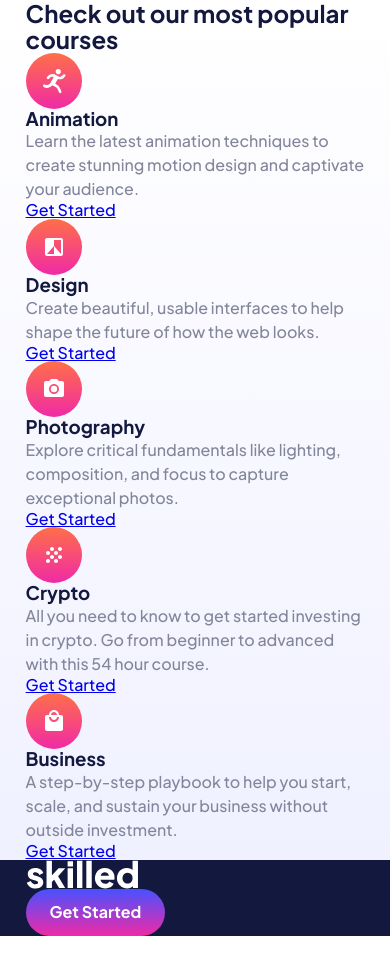
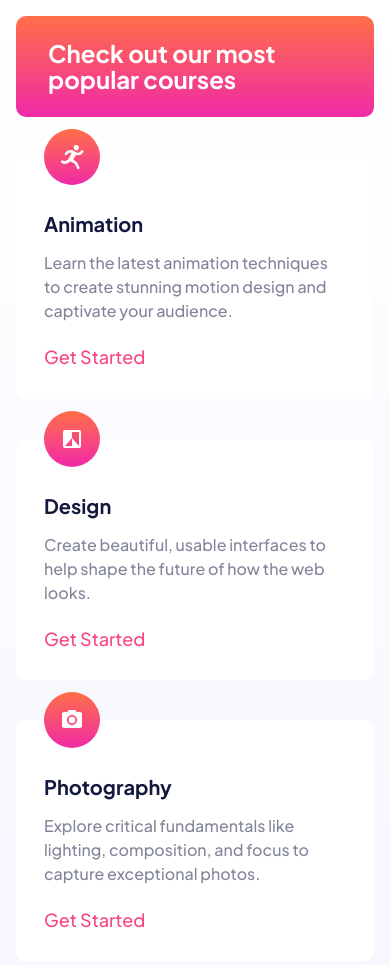
Before and after one commit to MattPahuta/skilled-elearning-webpage, a plain HTML site: page index.html in a window 390 px wide. Shown: the top 965 px of the page. Before the commit the page ends 936 px from the top, so only its background shows below. Drawn offline with Linux system fonts and the light colour scheme.

Commit message:
Add courses grid styles and layout, update header and footer on mobile

```diff
--- a/css/style.css
+++ b/css/style.css
@@ -39,6 +39,8 @@
   --fs-heading-med: 2rem;
   /* Heading (S) - 24px/28px line height */
   --fs-heading-sml: 1.5rem;
+  /* Heading (XS) - 20px/25.2px line height */
+  --fs-heading-xs: 1.25rem;
   /* Body (M) - 18px/28px line height */
   --fs-body-med: 1.125rem;
   /* Body (S) - 16px/28px line height */
@@ -99,7 +101,7 @@ body {
 .container {
   margin-inline: auto;
   /* adjust padding values */
-  padding-inline: 1.6rem;
+  padding-inline: 1rem;
   max-width: 90em;
 }
 
@@ -138,6 +140,7 @@ h1, h2, h3, h4 {
 }
 
 p {
+  font-size: var(--fs-body-sml);
 	font-weight: 500;
 	line-height: 1.5;
 	color: var(--clr-text);
@@ -214,11 +217,12 @@ p {
 .header {
   /* check  need for this */
   overflow: hidden;
+  padding-top: 1rem;
 }
 
-.navigation {
+/* .navigation {
   padding-block: 2.5em;
-}
+} */
 
 .nav-items {
   justify-content: space-between;
@@ -296,13 +300,63 @@ p {
 
 /* courses section */
 .courses {
-
+  padding-bottom: 5rem;
   background: linear-gradient(180deg, #FFFFFF 0%, #F0F1FF 100%)
 }
+
+.courses-grid {
+  row-gap: 2.5rem;
+}
+
+.courses-header {
+  background: var(--bg-gradient-1);
+  border-radius: .625rem;
+  padding: 1.5em 2em;
+}
+
+.courses-header h2 {
+  color: var(--clr-white);
+  font-size: var(--fs-heading-sml);
+}
+
+.course-card {
+  position: relative;
+  padding: 3.5em 1.75em 2em;
+  background: var(--clr-white);
+  border-radius: 10px;
+}
+
+.course-icon {
+  position: absolute;
+  top: -28px;
+}
+
+.course-overview h3 {
+  margin-bottom: 1rem;
+  font-size: var(--fs-heading-xs);
+}
+
+.course-overview p {
+  margin-bottom: 1.5rem;
+}
+
+.course-link {
+  font-size: var(--fs-body-med);
+  color: var(--clr-dk-pink);
+  text-decoration: none;
+}
+
+.course-link:hover,
+.course-link:active {
+  text-decoration: underline;
+}
+
+
 
 /* Footer */
 
 .footer {
   margin-top: auto;
+  padding: 2.25rem 0;
   background: var(--clr-dark);
 }
--- a/index.html
+++ b/index.html
@@ -33,11 +33,9 @@
       <picture>
 				<source media="(min-width: 1400px)" srcset="./assets/image-hero-desktop@2x.webp">
 				<source media="(min-width: 1200px)" srcset="./assets/image-hero-desktop.webp">
-
 				<source media="(min-width: 992px)" srcset="./assets/image-hero-tablet@2x.webp">
 				<source media="(min-width: 768px)" srcset="./assets/image-hero-tablet.webp">
 				<source media="(min-width: 576px)" srcset="./assets/image-hero-mobile@2x.webp">
-
 				<img src="./assets/image-hero-mobile.webp"	alt="" class="hero-image">
 			</picture>
     </div>
@@ -47,60 +45,78 @@
   <main>
     <section class="courses">
       <div class="container">
-        <!-- card 1 -->
-        <div class="card">
+        <div class="grid courses-grid">
+          <!-- grid-item 1 -->
+          <header class="courses-header">
             <h2>Check out our most popular courses</h2>
-        </div>
-        <!-- card 2 -->
-        <div class="card">
+          </header>
+
+          <!-- grid-item 2 -->
+          <div class="course-card">
             <img src="./assets/icon-animation.svg" alt="" class="course-icon">
+            <article class="course-overview">
               <h3>Animation</h3>
               <p>Learn the latest animation techniques to create stunning motion
               design and captivate your audience.</p>
-          <a href="#">Get Started</a>
+              <a class="course-link" href="#">Get Started</a>
+            </article>
           </div>
-        <!-- card 3 -->
-        <div class="card">
+
+          <!-- grid-item 3 -->
+          <div class="course-card">
             <img src="./assets/icon-design.svg" alt="" class="course-icon">
+            <article class="course-overview">
               <h3>Design</h3>
               <p>Create beautiful, usable interfaces to help shape the future of
               how the web looks.</p>
-          <a href="#">Get Started</a>
+              <a class="course-link" href="#">Get Started</a>
+            </article>
           </div>
-        <!-- card 4 -->
-        <div class="card">
+
+          <!-- grid-item 4 -->
+          <div class="course-card">
             <img src="./assets/icon-photography.svg" alt="" class="course-icon">
+            <article class="course-overview">
               <h3>Photography</h3>
               <p>Explore critical fundamentals like lighting, composition, and focus
               to capture exceptional photos.</p>
-          <a href="#">Get Started</a>
+              <a class="course-link" href="#">Get Started</a>
+            </article>
           </div>
-        <!-- card 5 -->
-        <div class="card">
+
+          <!-- grid-item 5 -->
+          <div class="course-card">
             <img src="./assets/icon-crypto.svg" alt="" class="course-icon">
+            <article class="course-overview">
               <h3>Crypto</h3>
               <p>All you need to know to get started investing in crypto. Go from beginner
               to advanced with this 54 hour course.</p>
-          <a href="#">Get Started</a>
+              <a class="course-link" href="#">Get Started</a>
+            </article>
           </div>
-        <!-- card 6 -->
-        <div class="card">
+          <!-- grid-item 6 -->
+          <div class="course-card">
             <img src="./assets/icon-business.svg" alt="" class="course-icon">
+            <article class="course-overview">
               <h3>Business</h3>
               <p>A step-by-step playbook to help you start, scale, and sustain your business
               without outside investment.</p>
-          <a href="#">Get Started</a>
+              <a class="course-link" href="#">Get Started</a>
+            </article>
+          </div>
+
         </div>
       </div>
     </section>
   </main>
 
+
   <footer class="footer">
     <div class="container">
-      <div>
+      <div class="flex nav-items">
         <img src="./assets/logo-light.svg" alt="" class="logo">
+        <a class="button btn-3">Get Started</a>
       </div>
-      <a class="button btn-3">Get Started</a>
     </div>
   </footer>
 
```
Lines whose indentation alone changed are shown as unchanged.
